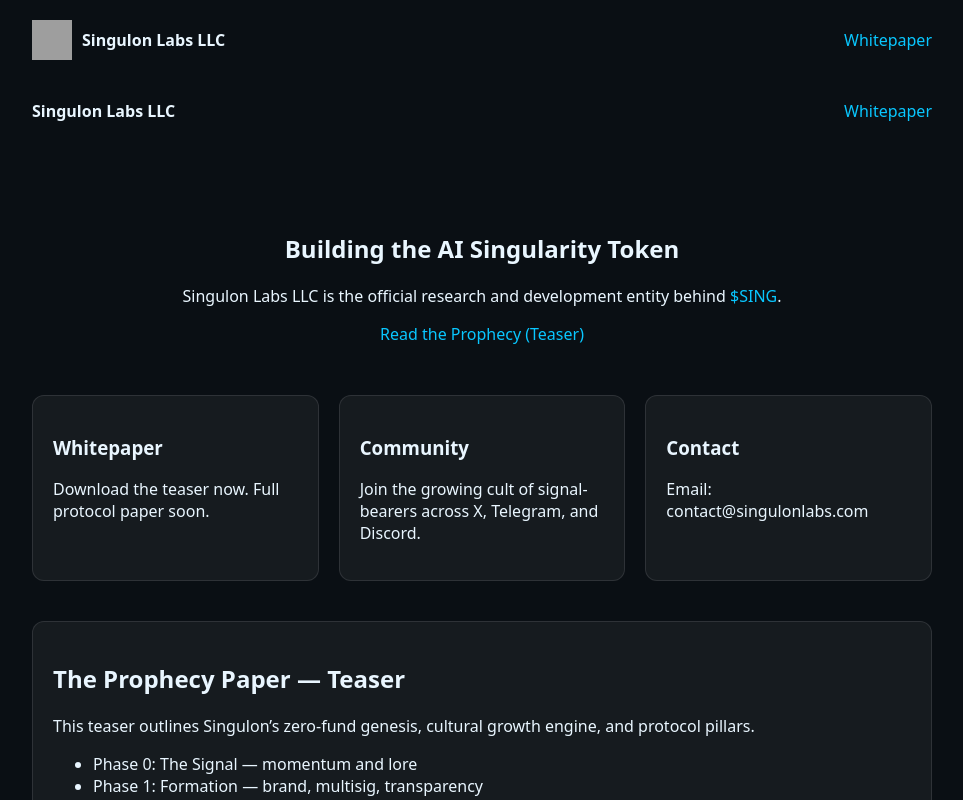
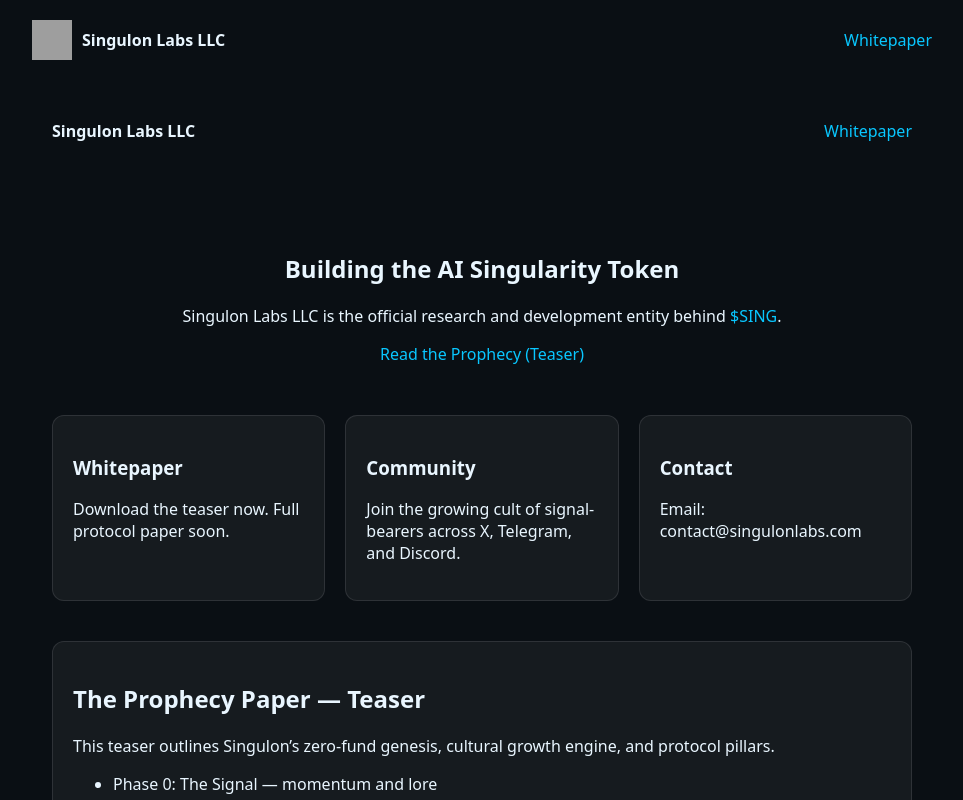
Before and after one commit to SingulonLabs/singulonlabs, a Next.js app: page / in a window 1280 px wide. Shown: the top 800 px of the page, without its empty margins (158-1121 px from the left). Built offline with nearby package versions, Linux system fonts and the light colour scheme; grey boxes are pictures that could not be loaded.

Commit message:
Update layout.tsx

```diff
--- a/app/layout.tsx
+++ b/app/layout.tsx
@@ -12,14 +12,18 @@ export default function RootLayout({ children }: { children: React.ReactNode })
             <img src="/orb-logo.png" alt="Singulon Logo" width="40" height="40" />
             <strong style={{ marginLeft: '10px' }}>Singulon Labs LLC</strong>
           </div>
-          <nav><a href="#whitepaper">Whitepaper</a></nav>
+          <nav>
+            <a href="#whitepaper">Whitepaper</a>
+          </nav>
         </header>
 
-        {children}
+        <main className="container">{children}</main>
 
         <footer className="container">
           <div>© {new Date().getFullYear()} Singulon Labs LLC</div>
-          <div><a href="#">Terms</a> • <a href="#">Privacy</a></div>
+          <div>
+            <a href="#">Terms</a> • <a href="#">Privacy</a>
+          </div>
         </footer>
       </body>
     </html>
```
